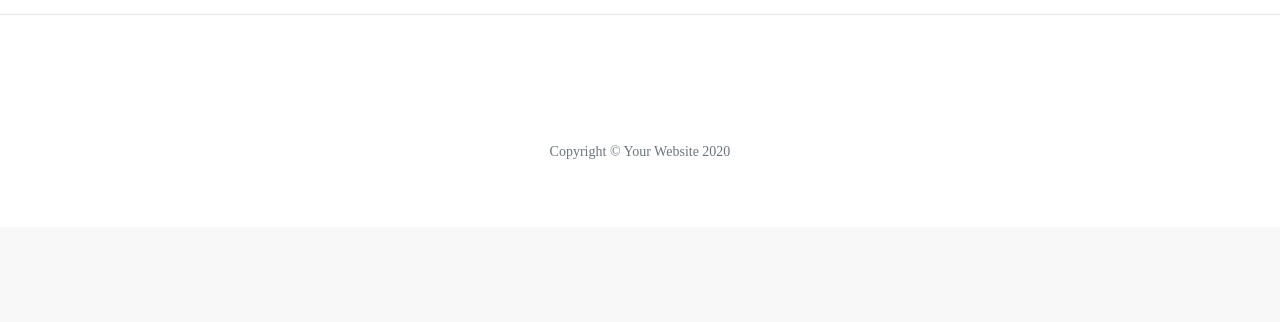
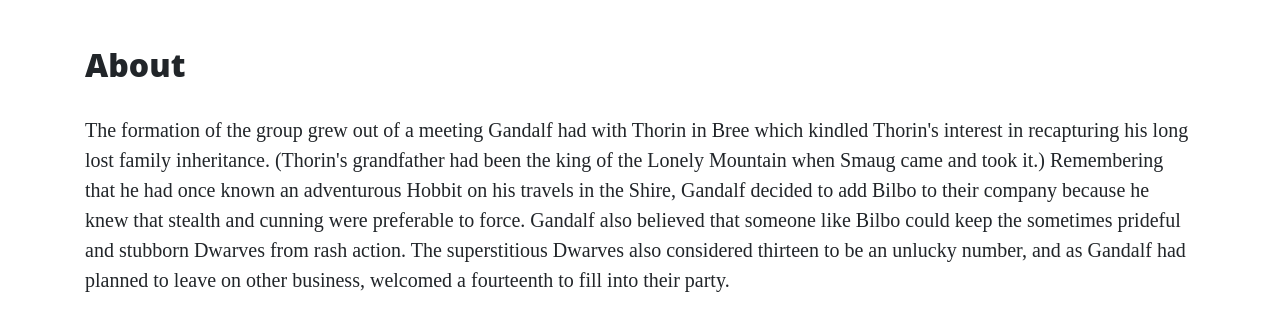
Before and after one commit to CaylinDewey/thorin-flask-project, a Flask app: page /about in a window 1280 px wide. Shown: the part 632-954 px from the top of the page. Before the commit the page ends 791 px from the top, so only its background shows below. Run offline with Flask 2, Linux system fonts and the light colour scheme; some libraries are stand-ins or nearby versions.

Commit message:
Add about.html, member.html and company.json files

```diff
--- a/run.py
+++ b/run.py
@@ -1,4 +1,5 @@
 import os
+import json
 from flask import Flask, render_template
 
 
@@ -12,17 +13,31 @@ def index():
 
 @app.route("/about")
 def about():
-    return render_template("about.html")
+    data = []
+    with open("data/company.json", "r") as json_data:
+        data = json.load(json_data)
+    return render_template("about.html", page_title="About", company=data)
+
+
+@app.route("/about/<member_name>")
+def about_member(member_name):
+    member = {}
+    with open("data/company.json", "r") as json_data:
+        data = json.load(json_data)
+        for obj in data:
+            if obj["url"] == member_name:
+                member = obj
+    return render_template("member.html", member=member)
 
 
 @app.route("/contact")
 def contact():
-    return render_template("contact.html")
+    return render_template("contact.html", page_title="Contact")
 
 
 @app.route("/careers")
 def careers():
-    return render_template("careers.html")
+    return render_template("careers.html", page_title="Careers")
 
 
 if __name__ == "__main__":
--- /dev/null
+++ b/static/css/style.css
@@ -0,0 +1,3 @@
+.col-md-5 img {
+    width: 100%;
+}
--- a/templates/about.html
+++ b/templates/about.html
@@ -1,4 +1,51 @@
 {% extends "base.html" %}
 {% block content %}
-    <h1>About Page</h1>
+
+    <h2>{{ page_title }}</h2>
+    <p>
+        The formation of the group grew out of a meeting Gandalf had with Thorin in Bree which kindled Thorin's interest in
+		recapturing his long lost family inheritance. (Thorin's grandfather had been the king of the Lonely Mountain when
+		Smaug came and took it.) Remembering that he had once known an adventurous Hobbit on his travels in the Shire,
+		Gandalf decided to add Bilbo to their company because he knew that stealth and cunning were preferable to force.
+		Gandalf also believed that someone like Bilbo could keep the sometimes prideful and stubborn Dwarves from rash
+		action. The superstitious Dwarves also considered thirteen to be an unlucky number, and as Gandalf had planned to
+		leave on other business, welcomed a fourteenth to fill into their party.
+    </p>
+
+    {% for member in company %}
+
+        <div class="row featurette">
+
+            {% if loop.index % 2 != 0 %}
+
+                <div class="col-md-7">
+                    <h3><a href="/about/{{ member.url }}">{{ loop.index }}. {{ member.name }}</a></h3>
+                    <p>{{ member.description }}</p>
+                </div>
+                <div class="col-md-5">
+                    <img src="{{ member.image_source }}" alt="" class="featurette-image image-responsive">
+                </div>
+
+            {% else %}
+
+                <div class="col-md-5">
+                    <img src="{{ member.image_source }}" alt="" class="featurette-image image-responsive">
+                </div>
+                <div class="col-md-7">
+                    <h3><a href="/about/{{ member.url }}">{{ loop.index }}. {{ member.name }}</a></h3>
+                    <p>{{ member.description }}</p>
+                </div>
+
+            {% endif %}
+
+        </div>
+
+        {% if loop.index != loop.length %}
+
+            <hr class="featurette-divider">
+
+        {% endif %}
+
+    {% endfor %}
+
 {% endblock %}
--- a/templates/base.html
+++ b/templates/base.html
@@ -4,15 +4,16 @@
     <meta charset="UTF-8">
     <meta name="viewport" content="width=device-width, initial-scale=1.0">
     <meta http-equiv="X-UA-Compatible" content="ie=edge">
-    <link rel="stylesheet" href="{{ url_for('static', filename='vendor/bootstrap/css/bootstrap.min.css') }}">
-    <link rel="stylesheet" href="{{ url_for('static', filename='css/clean-blog.min.css') }}">
+    <link rel="stylesheet" href="{{ url_for('static', filename='vendor/bootstrap/css/bootstrap.min.css') }}" type="text/css">
+    <link rel="stylesheet" href="{{ url_for('static', filename='css/clean-blog.min.css') }}" type="text/css">
+    <link rel="stylesheet" href="{{ url_for('static', filename='css/style.css') }}" type="text/css">
     <title>Hello Flask</title>
 </head>
 <body>
 
 	<nav class="navbar navbar-expand-lg navbar-light fixed-top" id="mainNav">
 		<div class="container">
-			<a class="navbar-brand" href="{{ url_for('index') }}">Start Bootstrap</a>
+			<a class="navbar-brand" href="{{ url_for('index') }}">Thorin &amp; Company</a>
 			<button class="navbar-toggler navbar-toggler-right" type="button" data-toggle="collapse" data-target="#navbarResponsive" aria-controls="navbarResponsive" aria-expanded="false" aria-label="Toggle navigation">
 	        Menu
 	        <i class="fas fa-bars"></i>
@@ -37,14 +38,14 @@
 	</nav>
 
 	<!-- Page Header -->
-	<header class="masthead" style="background-image: url('{{ url_for('static', filename='img/home-bg.jpg') }}')">
+	<header class="masthead" style="background-image: url('https://pre00.deviantart.net/9ae0/th/pre/f/2013/275/8/f/the_hobbit__thorin_and_company_by_art_calavera-d5nay7b.png')">
 		<div class="overlay"></div>
 		<div class="container">
 			<div class="row">
 				<div class="col-lg-8 col-md-10 mx-auto">
 					<div class="site-heading">
-						<h1>Clean Blog</h1>
-						<span class="subheading">A Blog Theme by Start Bootstrap</span>
+						<h1>Thorin &amp; Company</h1>
+						<span class="subheading">Thorin and his company of dwarves</span>
 					</div>
 				</div>
 			</div>
@@ -92,7 +93,7 @@
 							</a>
 						</li>
 					</ul>
-					<p class="copyright text-muted">Copyright &copy; Your Website 2020</p>
+					<p class="copyright text-muted">Copyright &copy; Your Website <span id="copyright"></span></p>
 				</div>
 			</div>
 		</div>
@@ -105,5 +106,9 @@
 	<!-- Custom scripts for this template -->
 	<script src="{{ url_for('static', filename='js/clean-blog.min.js') }}"></script>
 
+    <script>
+        $("#copyright").text(new Date().getFullYear());
+    </script>
+
 </body>
 </html>
--- a/templates/careers.html
+++ b/templates/careers.html
@@ -1,4 +1,4 @@
 {% extends "base.html" %}
 {% block content %}
-    <h1>Come Work With Us!</h1>
+    <h2>{{ page_title }}</h2>
 {% endblock %}
--- a/templates/contact.html
+++ b/templates/contact.html
@@ -1,4 +1,4 @@
 {% extends "base.html" %}
 {% block content %}
-    <h1>Contact Us</h1>
+    <h2>{{ page_title }}</h2>
 {% endblock %}
```
Also changed, not shown: templates/member.html (added, +15 -0 lines), .devcontainer/data/company.json (added).
